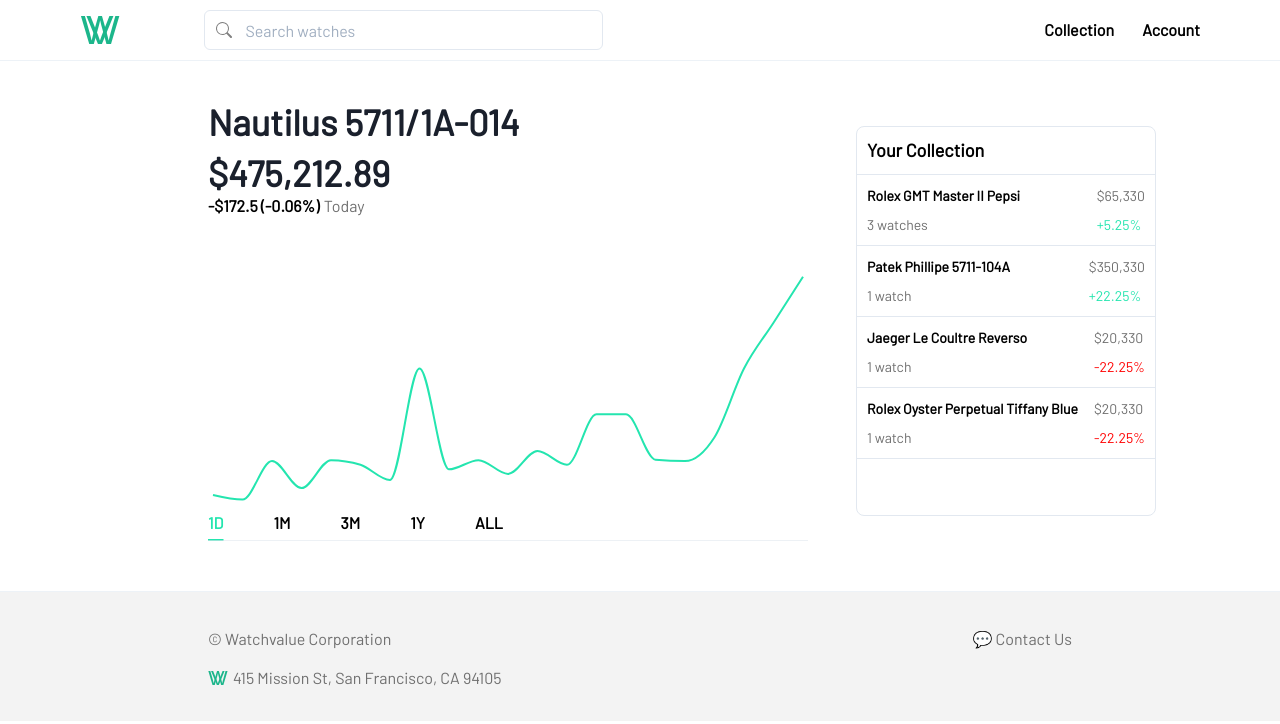
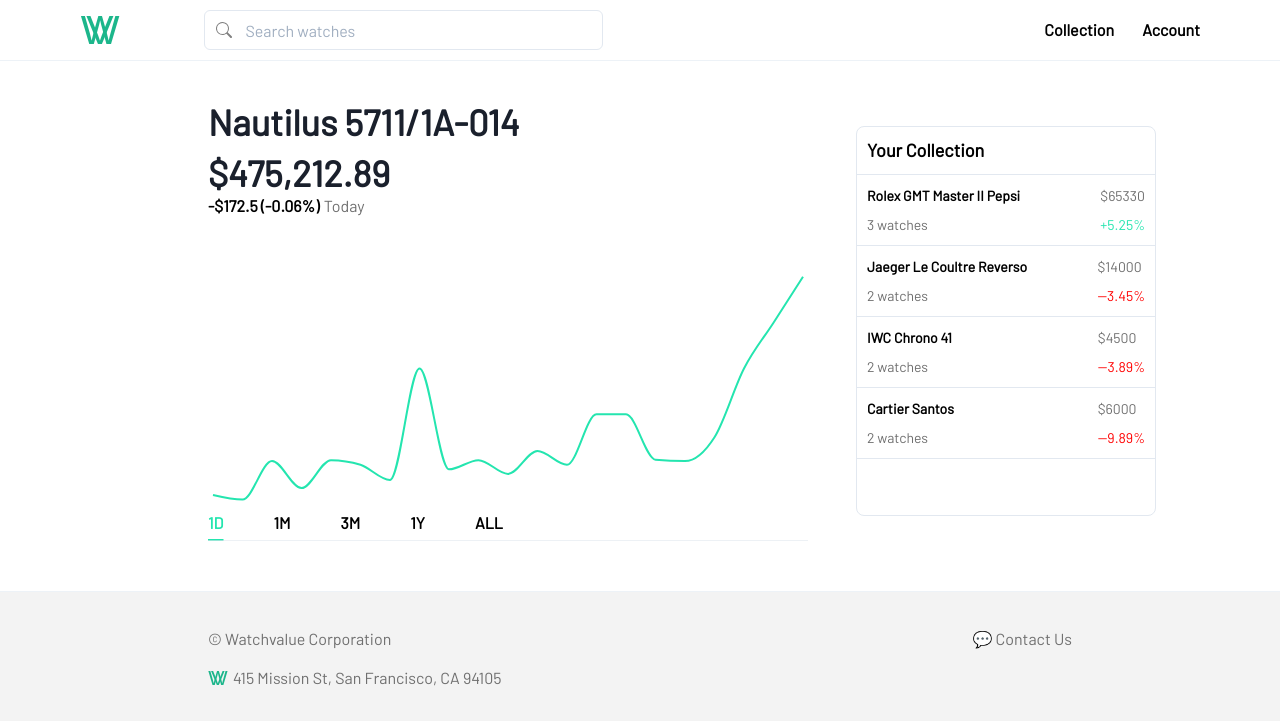
Before and after one commit to samkyuseo/watchstreet, a React (Create React App) app: page /profile in a window 1280 px wide. Shown: the top 724 px of the page. Built offline with nearby package versions, Linux system fonts and the light colour scheme; no server answers; sample sign-in values are in the browser's storage.

Commit message:
componentize the table element

```diff
--- /dev/null
+++ b/src/components/table/Table.tsx
@@ -0,0 +1,30 @@
+import { Box, Flex, Text } from '@chakra-ui/react';
+import { TableItem } from './TableItem';
+import { WatchTableItem } from '../../types/watch';
+
+interface ITableProps {
+  watches: WatchTableItem[];
+}
+
+const Table = ({ watches }: ITableProps) => {
+  return (
+    <Box
+      minWidth='300px'
+      minHeight='390px'
+      borderRadius='lg'
+      border='1px'
+      borderColor='gray.200'
+    >
+      <Flex borderBottom='1px' borderColor='gray.200' width='100%' p='10px'>
+        <Text variant='bold' fontSize='lg'>
+          Your Collection
+        </Text>
+      </Flex>
+      {watches.map((watch, index) => {
+        return <TableItem key={index} watch={watch}></TableItem>;
+      })}
+    </Box>
+  );
+};
+
+export { Table };
--- /dev/null
+++ b/src/components/table/TableItem.tsx
@@ -0,0 +1,40 @@
+import { Flex, Text, VStack, Spacer } from '@chakra-ui/react';
+import { WatchTableItem } from '../../types/watch';
+
+interface ITableItemProps {
+  watch: WatchTableItem;
+}
+
+const TableItem = ({ watch }: ITableItemProps) => {
+  return (
+    <Flex
+      borderBottom='1px'
+      borderColor='gray.200'
+      width='100%'
+      padding='10px'
+      flexDirection='row'
+    >
+      <VStack alignItems='left'>
+        <Text variant='bold' fontSize='sm'>
+          {watch.modelName}
+        </Text>
+        <Text fontSize='sm'>{watch.numWatches} watches</Text>
+      </VStack>
+      <Spacer />
+      <VStack alignItems='right'>
+        <Text fontSize='sm'>${watch.price}</Text>
+        {watch.priceChange >= 0 ? (
+          <Text fontSize='sm' color='green.light'>
+            +{watch.priceChange}%
+          </Text>
+        ) : (
+          <Text fontSize='sm' color='red'>
+            -{watch.priceChange}%
+          </Text>
+        )}
+      </VStack>
+    </Flex>
+  );
+};
+
+export { TableItem };
--- a/src/pages/profilepage/ProfilePage.tsx
+++ b/src/pages/profilepage/ProfilePage.tsx
@@ -1,124 +1,17 @@
-import {
-  Container,
-  HStack,
-  VStack,
-  Box,
-  Text,
-  Flex,
-  Spacer,
-} from "@chakra-ui/react";
-import { Navbar } from "../../components/navbars/Navbar";
-import { Footer } from "../../components/footers/Footer";
-import { Chart } from "../../components/charts/Chart";
+import { Container, HStack } from '@chakra-ui/react';
+import { Navbar } from '../../components/navbars/Navbar';
+import { Footer } from '../../components/footers/Footer';
+import { Chart } from '../../components/charts/Chart';
+import { Table } from '../../components/table/Table';
+import { WatchTableItem } from '../../types/watch';
 const ProfilePage = () => {
   return (
     <>
       <Navbar />
-      <Container maxWidth="70%" mt="100px">
-        <HStack css={{ gap: "40px" }}>
+      <Container maxWidth='70%' mt='100px'>
+        <HStack css={{ gap: '40px' }}>
           <Chart />
-          <Box
-            minWidth="300px"
-            minHeight="390px"
-            borderRadius="lg"
-            border="1px"
-            borderColor="gray.200"
-          >
-            <Flex
-              borderBottom="1px"
-              borderColor="gray.200"
-              width="100%"
-              p="10px"
-            >
-              <Text variant="bold" fontSize="lg">
-                Your Collection
-              </Text>
-            </Flex>
-            <Flex
-              borderBottom="1px"
-              borderColor="gray.200"
-              width="100%"
-              padding="10px"
-              flexDirection="row"
-            >
-              <VStack alignItems="left">
-                <Text variant="bold" fontSize="sm">
-                  Rolex GMT Master II Pepsi
-                </Text>
-                <Text fontSize="sm">3 watches</Text>
-              </VStack>
-              <Spacer />
-              <VStack alignItems="right">
-                <Text fontSize="sm">$65,330</Text>
-                <Text fontSize="sm" color="green.light">
-                  +5.25%
-                </Text>
-              </VStack>
-            </Flex>
-            <Flex
-              borderBottom="1px"
-              borderColor="gray.200"
-              width="100%"
-              padding="10px"
-              flexDirection="row"
-            >
-              <VStack alignItems="left">
-                <Text variant="bold" fontSize="sm">
-                  Patek Phillipe 5711-104A
-                </Text>
-                <Text fontSize="sm">1 watch</Text>
-              </VStack>
-              <Spacer />
-              <VStack alignItems="right">
-                <Text fontSize="sm">$350,330</Text>
-                <Text fontSize="sm" color="green.light">
-                  +22.25%
-                </Text>
-              </VStack>
-            </Flex>
-            <Flex
-              borderBottom="1px"
-              borderColor="gray.200"
-              width="100%"
-              padding="10px"
-              flexDirection="row"
-            >
-              <VStack alignItems="left">
-                <Text variant="bold" fontSize="sm">
-                  Jaeger Le Coultre Reverso
-                </Text>
-                <Text fontSize="sm">1 watch</Text>
-              </VStack>
-              <Spacer />
-              <VStack alignItems="right">
-                <Text fontSize="sm">$20,330</Text>
-                <Text fontSize="sm" color="red">
-                  -22.25%
-                </Text>
-              </VStack>
-            </Flex>
-            <Flex
-              borderBottom="1px"
-              borderColor="gray.200"
-              width="100%"
-              padding="10px"
-              flexDirection="row"
-            >
-              <VStack alignItems="left">
-                <Text variant="bold" fontSize="sm">
-                  Rolex Oyster Perpetual Tiffany Blue
-                </Text>
-                <Text fontSize="sm">1 watch</Text>
-              </VStack>
-              <Spacer />
-              <VStack alignItems="right">
-                <Text fontSize="sm">$20,330</Text>
-                <Text fontSize="sm" color="red">
-                  -22.25%
-                </Text>
-              </VStack>
-            </Flex>
-          </Box>
+          <Table watches={watches} />
         </HStack>
       </Container>
       <Footer />
@@ -126,70 +19,31 @@ const ProfilePage = () => {
   );
 };
 
+const watches: WatchTableItem[] = [
+  {
+    modelName: 'Rolex GMT Master II Pepsi',
+    numWatches: 3,
+    price: 65330,
+    priceChange: 5.25,
+  },
+  {
+    modelName: 'Jaeger Le Coultre Reverso',
+    numWatches: 2,
+    price: 14000,
+    priceChange: -3.45,
+  },
+  {
+    modelName: 'IWC Chrono 41',
+    numWatches: 2,
+    price: 4500,
+    priceChange: -3.89,
+  },
+  {
+    modelName: 'Cartier Santos',
+    numWatches: 2,
+    price: 6000,
+    priceChange: -9.89,
+  },
+];
+
 export { ProfilePage };
-
-// const data = [
-//   {
-//     pv: 2400,
-//   },
-//   {
-//     pv: 1398,
-//   },
-//   {
-//     pv: 9800,
-//   },
-//   {
-//     pv: 3908,
-//   },
-//   {
-//     pv: 10000,
-//   },
-//   {
-//     pv: 9000,
-//   },
-//   {
-//     pv: 5679,
-//   },
-//   {
-//     pv: 30000,
-//   },
-//   {
-//     pv: 8000,
-//   },
-//   {
-//     pv: 10000,
-//   },
-//   {
-//     pv: 7000,
-//   },
-//   {
-//     pv: 12000,
-//   },
-//   {
-//     pv: 9000,
-//   },
-//   {
-//     pv: 20000,
-//   },
-//   {
-//     pv: 20000,
-//   },
-//   {
-//     pv: 10098,
-//   },
-//   {
-//     pv: 9800,
-//   },
-//   {
-//     pv: 15008,
-//   },
-//   {
-//     pv: 30000,
-//   },
-//   {
-//     pv: 40000,
-//   },
-//   {
-//     pv: 50000,
-//   },
-// ];
--- /dev/null
+++ b/src/types/watch.ts
@@ -0,0 +1,7 @@
+interface WatchTableItem {
+  modelName: string;
+  numWatches: number;
+  price: number;
+  priceChange: number;
+}
+export type { WatchTableItem };
```
Also changed, not shown: src/App.tsx (+22 -22 lines).
